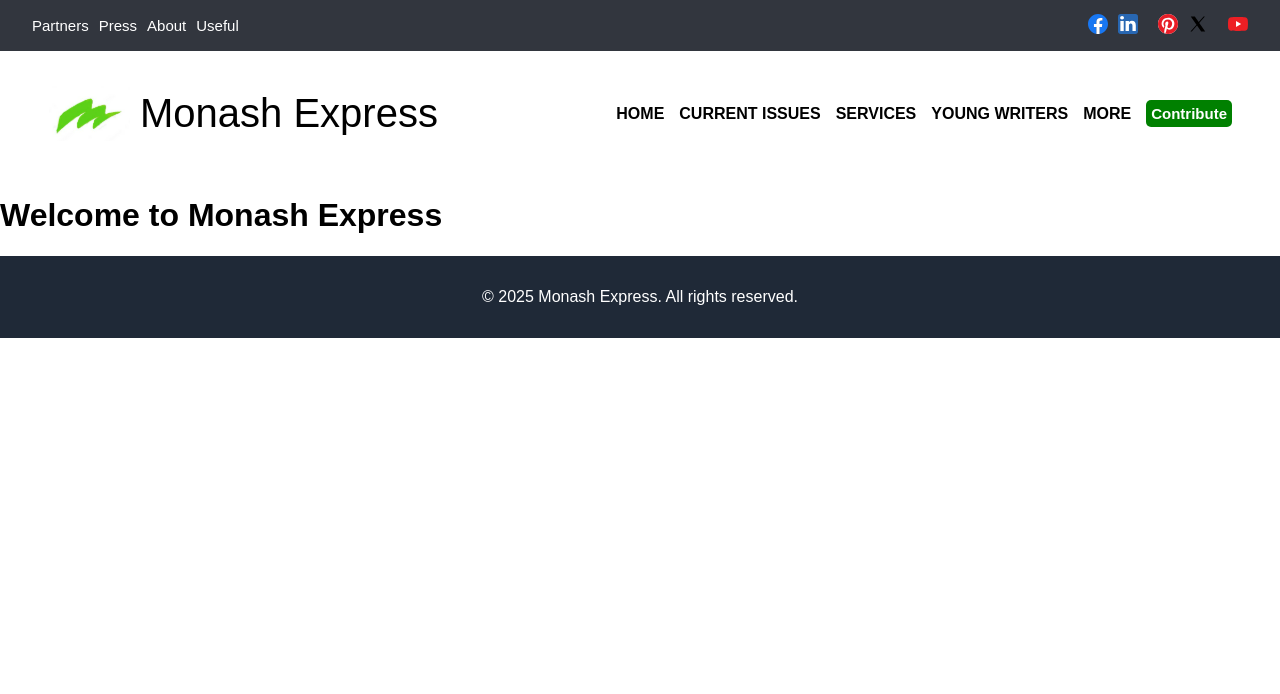
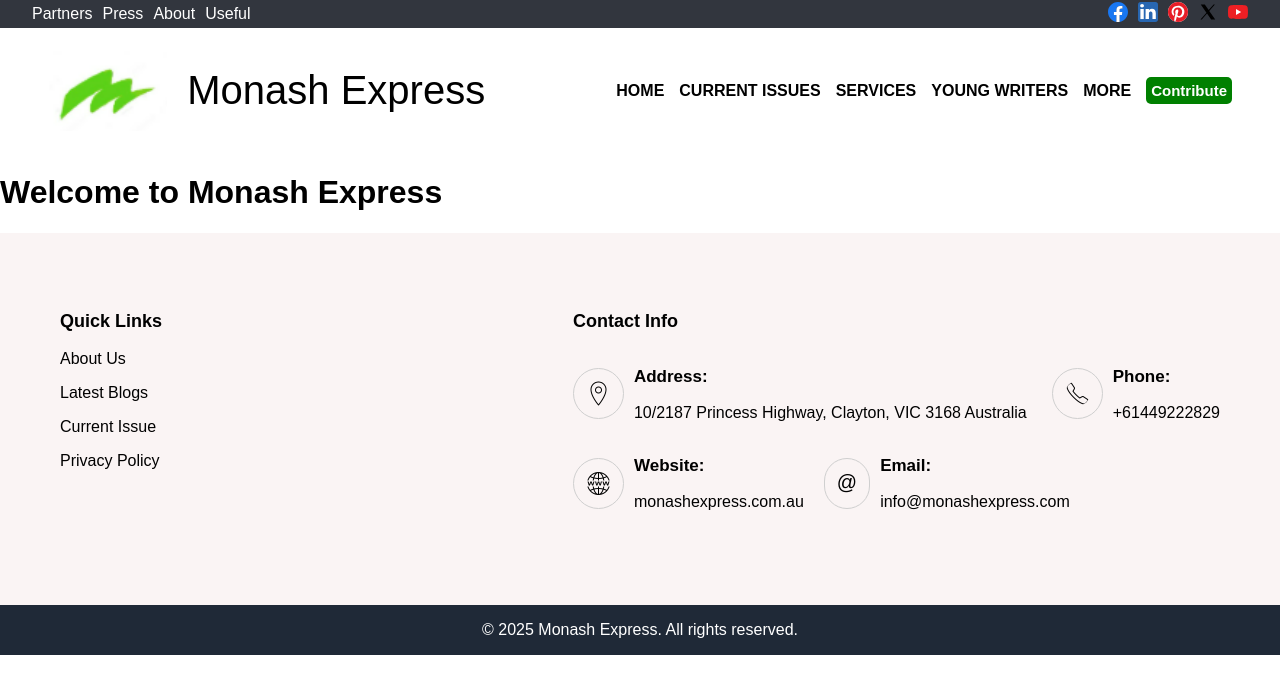
Before and after one commit to YoMoM829/Monash-Express, a plain HTML site: page index.html in a window 1280 px wide. Drawn offline with Linux system fonts and the light colour scheme.

Commit message:
Added all icons and finished HTML and CSS of header and footer.

```diff
--- a/index.html
+++ b/index.html
@@ -3,7 +3,8 @@
   <head>
     <meta charset="UTF-8" />
     <meta name="viewport" content="width=device-width, initial-scale=1.0" />
-    <link href="src/CSS/style.css" rel="stylesheet" />
+    <link rel="stylesheet" href="src/CSS/main.css">
+    <link rel="stylesheet" href="src/CSS/header.css">
     <title>Monash Express</title>
   </head>
   <body>
--- /dev/null
+++ b/src/CSS/header.css
@@ -0,0 +1,59 @@
+/* General header styling */
+.header-top {
+  display: flex;
+  align-items: center;
+  justify-content: space-between;
+  background-color: #32363e;
+  padding: 2px 2rem;
+  color: white;
+}
+
+.header-links,
+.social-icons {
+  display: flex;
+  column-gap: 10px;
+}
+
+.header-links a p {
+  font-size: 15px;
+  margin: 0;
+  color: white;
+  text-decoration: none;
+}
+
+/* Bottom header section */
+.header-bottom {
+  display: flex;
+  align-items: center;
+  justify-content: space-between;
+  padding: 0 3rem;
+}
+
+.logo-container {
+  display: flex;
+  align-items: center;
+  column-gap: 10px;
+}
+
+.nav-links {
+  display: flex;
+  align-items: center;
+  column-gap: 15px;
+  font-weight: 550;
+}
+
+.nav-links a {
+  color: inherit;
+  text-decoration: none;
+}
+
+.contribute-button {
+  background-color: green;
+  border: none;
+  border-radius: 5px;
+  font-size: 15px;
+  font-weight: 600;
+  color: white;
+  padding: 5px;
+  cursor: pointer;
+}
--- /dev/null
+++ b/src/CSS/main.css
@@ -0,0 +1,9 @@
+body {
+  margin: 0;
+  font-family: sans-serif;
+}
+
+header {
+  display: flex;
+  flex-direction: column;
+}
--- a/src/CSS/style.css
+++ /dev/null
@@ -1,16 +0,0 @@
-body {
-  margin: 0;
-  font-family: sans-serif;
-}
-
-header {
-  display: flex;
-  flex-direction: column;
-}
-
-footer {
-  background-color: #1f2937; /* Tailwind bg-gray-800 */
-  color: white;
-  padding: 1rem;
-  text-align: center;
-}
--- a/src/HTML/Pages/footer.html
+++ b/src/HTML/Pages/footer.html
@@ -1,3 +1,66 @@
-<footer>
-  <p>&copy; 2025 Monash Express. All rights reserved.</p>
+<footer style="background-color: rgb(250, 244, 244);">
+  <div style="display: flex; flex-direction: row; padding: 60px; justify-content: space-between;">
+    <div>
+      <p style="font-weight: bold; font-size: 18px;">Quick Links</p>
+      <a>
+        <p>About Us</p>
+      </a>
+      <a>
+        <p>Latest Blogs</p>
+      </a>
+      <a>
+        <p>Current Issue</p>
+      </a>
+      <a>
+        <p>Privacy Policy</p>
+      </a>
+    </div>
+    <div>
+      <p style="font-weight: bold; font-size: 18px;">Contact Info</p>
+      <div style="display: flex; flex-direction: row; column-gap: 25px;">
+        <div style="display: flex; column-gap: 10px; align-items: center;">
+          <img src="../../../Images/location-icon.png" style="height: 25px;
+          border-radius: 30px; border-color: rgb(207, 207, 207); border-style: solid;
+          border-width: 1px; padding: 12px;">
+          <div>
+            <p style="font-weight: bold; font-size: 17px;">Address:</p>
+            <p style="font-size: 16px;">10/2187 Princess Highway, Clayton, VIC 3168 Australia</p>
+          </div>
+        </div>
+        <div style="display: flex; column-gap: 10px; align-items: center;">
+          <img src="../../../Images/phone-icon.png" style="height: 25px;
+          border-radius: 30px; border-color: rgb(207, 207, 207); border-style: solid;
+          border-width: 1px; padding: 12px;">
+          <div>
+            <p style="font-weight: bold; font-size: 17px;">Phone:</p>
+            <p style="font-size: 16px;">+61449222829</p>
+          </div>
+        </div>
+      </div>
+      <div style="display: flex; flex-direction: row; column-gap: 20px;">
+        <div style="display: flex; column-gap: 10px; align-items: center;">
+          <img src="../../../Images/website-icon.png" style="height: 25px;
+            border-radius: 30px; border-color: rgb(207, 207, 207); border-style: solid;
+            border-width: 1px; padding: 12px;">
+          <div>
+            <p style="font-weight: bold; font-size: 17px;">Website:</p>
+            <p style="font-size: 16px;">monashexpress.com.au</p>
+          </div>
+        </div>
+        <div style="display: flex; column-gap: 10px; align-items: center;">
+          <p style="height: 25px;
+            border-radius: 30px; border-color: rgb(207, 207, 207); border-style: solid;
+            border-width: 1px; padding: 12px; font-size: 20px;">@</p>
+          <div>
+            <p style="font-weight: bold; font-size: 17px;">Email:</p>
+            <p style="font-size: 16px;">info@monashexpress.com</p>
+          </div>
+        </div>
+      </div>
+    </div>
+  </div>
+  <p
+    style="background-color: #1f2937;color: white;padding: 1rem;text-align: center;">&copy;
+    2025 Monash Express. All rights reserved.
+  </p>
 </footer>
--- a/src/HTML/Pages/header.html
+++ b/src/HTML/Pages/header.html
@@ -1,52 +1,43 @@
 <header>
-  <div style="display: flex; align-items: center; justify-content: space-between;
-    background-color: #32363e; padding: 2px 2rem; color: white">
-    <div style="display: flex; column-gap: 10px;">
-      <a>
-        <p style="font-size: 15px;">Partners</p>
-      </a>
-      <a>
-        <p style="font-size: 15px;">Press</p>
-      </a>
-      <a>
-        <p style="font-size: 15px;">About</p>
-      </a>
-      <a>
-        <p style="font-size: 15px;">Useful</p>
-      </a>
+  <div class="header-top">
+    <div class="header-links">
+      <a>Partners</a>
+      <a>Press</a>
+      <a>About</a>
+      <a>Useful</a>
     </div>
-    <div style="display: flex; column-gap: 10px;">
+    <div class="social-icons">
       <a href="https://facebook.com">
         <img src="../../../Images/Facebook.svg" width="20" height="20">
       </a>
-      <a href="https://facebook.com">
+      <a href="https://linkedin.com">
         <img src="../../../Images/LinkedIn.svg" width="20" height="20">
       </a>
-      <a href="https://facebook.com"></a>
+      <a href="https://pinterest.com">
         <img src="../../../Images/Pintrest.svg" width="20" height="20">
       </a>
-      <a href="https://facebook.com">
+      <a href="https://x.com">
         <img src="../../../Images/X.svg" width="20" height="20">
       </a>
-      <a href="https://facebook.com"></a>
+      <a href="https://youtube.com">
         <img src="../../../Images/YouTube.svg" width="20" height="20">
       </a>
     </div>
   </div>
-  <div style="display: flex; align-items: center; justify-content: space-between; padding: 0px 3rem;">
-    <div>
-      <a style="display: flex; align-items: center; column-gap: 10px">
-        <img src="../../../Images/MonashExpress.png">
-        <p style="font-size: 40px;">Monash Express</p>
-      </a>
-    </div>
-    <div style="display: flex; column-gap: 15px; font-weight: 550; align-items: center;">
+
+  <div class="header-bottom">
+    <a style="display: flex; flex-direction: row; column-gap: 20px; align-items: center;">
+      <img src="../../../Images/MonashExpress.png" alt="Monash Express Logo"
+      style="height: 80px;">
+      <p style="font-size: 40px;">Monash Express</p>
+    </a>
+    <div class="nav-links">
       <a>HOME</a>
       <a>CURRENT ISSUES</a>
       <a>SERVICES</a>
       <a>YOUNG WRITERS</a>
       <a>MORE</a>
-      <button style="background-color: green; border: none; border-radius: 5px; font-size: 15px; font-weight: 600; color: white; padding: 5px;">Contribute</button>
+      <button class="contribute-button">Contribute</button>
     </div>
   </div>
 </header>
```
Also changed, not shown: Images/location-icon.png (added), Images/phone-icon.png (added), Images/website-icon.png (added), src/JS/footer_slider.js (added).
